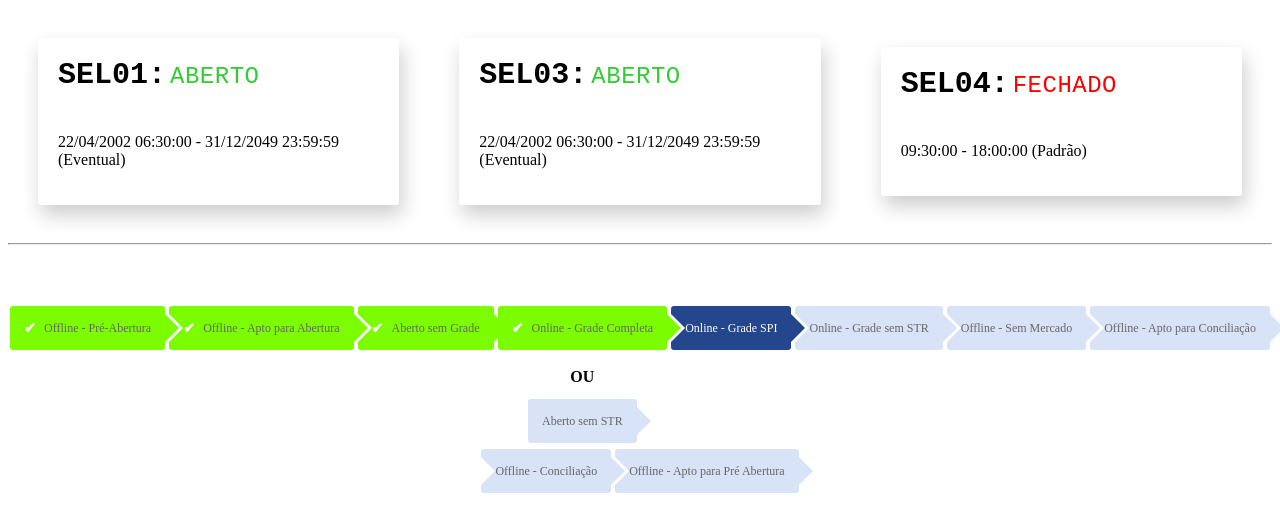
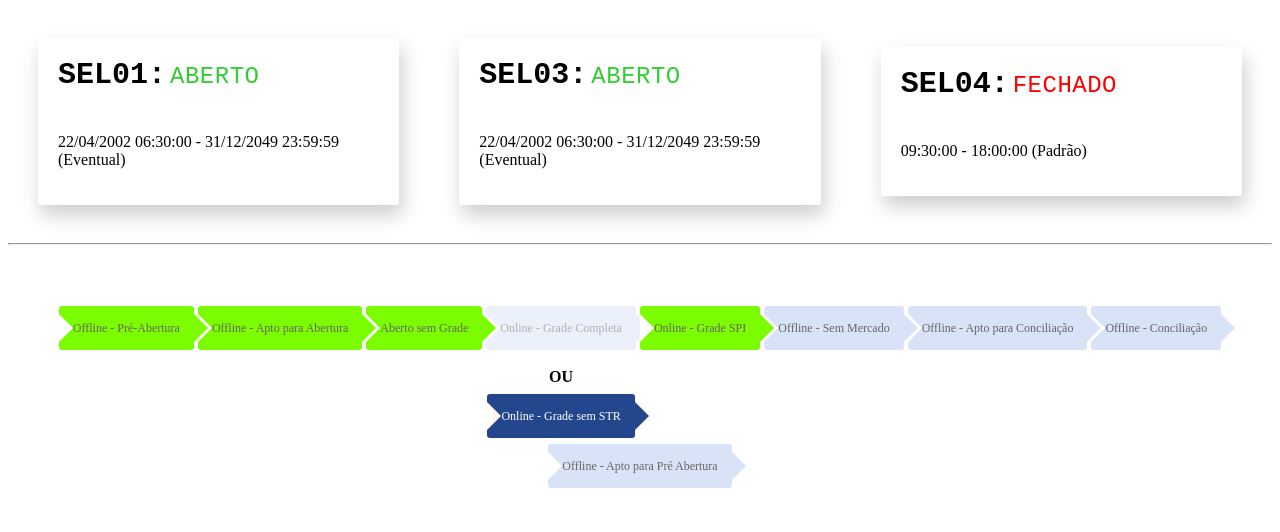
Before and after one commit to fjuncal/selic-status-poc, an Angular app: page / in a window 1280 px wide. Shown: the top 532 px of the page. Built offline with nearby package versions, Linux system fonts and the light colour scheme.

Commit message:
Acertando a lógica do retorno da api

```diff
--- a/src/app/selic-status/componentes/ciclo-vida/ciclo-vida.component.html
+++ b/src/app/selic-status/componentes/ciclo-vida/ciclo-vida.component.html
@@ -1,27 +1,47 @@
 <div class="container">
   <div class="wrapper">
     <div class="arrow-steps clearfix">
-      <div class="step done"><span>Offline - Pré-Abertura</span></div>
-      <div class="step done"><span>Offline - Apto para Abertura</span></div>
-      <div class="step done"><span>Aberto sem Grade</span></div>
+      <div [class]="getStepClass('Offline - Pré-Abertura')">
+        <span>Offline - Pré-Abertura</span>
+      </div>
+      <div [class]="getStepClass('Offline - Apto para Abertura')">
+        <span>Offline - Apto para Abertura</span>
+      </div>
+      <div [class]="getStepClass('Aberto sem Grade')">
+        <span>Aberto sem Grade</span>
+      </div>
 
-      <!-- 🔥 Grupo para manter alinhamento correto -->
+      <!-- 🔥 Mantendo alinhamento correto -->
       <div class="grupo-online">
-        <div class="step done" id="online-grade-completa">
+        <div
+          [class]="getStepClass('Online - Grade Completa')"
+          id="online-grade-completa"
+        >
           <span>Online - Grade Completa</span>
         </div>
         <div class="separator">OU</div>
         <div class="arrow-steps extra-step">
-          <div class="step"><span>Aberto sem STR</span></div>
+          <div [class]="getStepClass('Online - Grade sem STR')">
+            <span>Online - Grade sem STR</span>
+          </div>
         </div>
       </div>
 
-      <div class="step current"><span>Online - Grade SPI</span></div>
-      <div class="step"><span>Online - Grade sem STR</span></div>
-      <div class="step"><span>Offline - Sem Mercado</span></div>
-      <div class="step"><span>Offline - Apto para Conciliação</span></div>
-      <div class="step"><span>Offline - Conciliação</span></div>
-      <div class="step"><span>Offline - Apto para Pré Abertura</span></div>
+      <div [class]="getStepClass('Online - Grade SPI')">
+        <span>Online - Grade SPI</span>
+      </div>
+      <div [class]="getStepClass('Offline - Sem Mercado')">
+        <span>Offline - Sem Mercado</span>
+      </div>
+      <div [class]="getStepClass('Offline - Apto para Conciliação')">
+        <span>Offline - Apto para Conciliação</span>
+      </div>
+      <div [class]="getStepClass('Offline - Conciliação')">
+        <span>Offline - Conciliação</span>
+      </div>
+      <div [class]="getStepClass('Offline - Apto para Pré Abertura')">
+        <span>Offline - Apto para Pré Abertura</span>
+      </div>
     </div>
   </div>
 </div>
--- a/src/app/selic-status/componentes/ciclo-vida/ciclo-vida.component.scss
+++ b/src/app/selic-status/componentes/ciclo-vida/ciclo-vida.component.scss
@@ -73,11 +73,6 @@
   z-index: 0;
 }
 
-/* 🔥 Mantém a sequência dos steps como estava antes */
-.arrow-steps .step:first-child:before {
-  border: none;
-}
-
 /* 🔥 Mantém os steps concluídos com a cor original */
 .arrow-steps .step.done {
   background-color: lawngreen;
@@ -87,24 +82,7 @@
   border-left: 14px solid lawngreen;
 }
 
-/* 🔥 Restaura o ✔ na frente do texto */
-.arrow-steps .step.done span {
-  position: relative;
-  padding-left: 20px; /* 🔥 Dá espaço para o ✔ */
-}
-
-.arrow-steps .step.done span:before {
-  content: "✔";
-  font-size: 14px;
-  font-weight: bold;
-  color: white; /* 🔥 Agora o ✔ é branco como antes */
-  position: absolute;
-  left: 0;
-  top: 50%;
-  transform: translateY(-50%);
-}
-
-/* 🔥 Mantém o step atual com destaque */
+/* 🔥 Mantém o step atual com destaque azul */
 .arrow-steps .step.current {
   background-color: #23468c;
   color: white;
@@ -114,22 +92,21 @@
   border-left: 14px solid #23468c;
 }
 
+/* 🔥 Cinza escuro para os steps ignorados */
+.step.ignored {
+  background-color: #b0b0b0;
+  opacity: 0.5;
+}
+
 /* 🔥 "OU" agora tem mais espaçamento para não ficar grudado */
 .separator {
   font-weight: bold;
   text-align: center;
   margin-bottom: 5px;
-  margin-top: 15px; /* 🔥 Adicionando um espaço maior */
+  margin-top: 15px;
 }
 
-/* 🔥 "Aberto sem STR" sempre abaixo do "OU" */
-.extra-step {
-  display: flex;
-  justify-content: center;
-  margin-top: 5px;
-}
-
-/* 🔥 Ajuste responsivo: Some com "OU" quando a tela for muito pequena */
+/* 🔥 Ajuste responsivo */
 @media screen and (max-width: 768px) {
   .separator {
     display: none;
--- a/src/app/selic-status/componentes/ciclo-vida/ciclo-vida.component.ts
+++ b/src/app/selic-status/componentes/ciclo-vida/ciclo-vida.component.ts
@@ -3,13 +3,69 @@ import { Component, OnInit } from '@angular/core';
 @Component({
   selector: 'app-ciclo-vida',
   templateUrl: './ciclo-vida.component.html',
-  styleUrls: ['./ciclo-vida.component.scss']
+  styleUrls: ['./ciclo-vida.component.scss'],
 })
 export class CicloVidaComponent implements OnInit {
+  // 🔥 Lista ordenada dos status
+  statusOrder = [
+    'Offline - Pré-Abertura',
+    'Offline - Apto para Abertura',
+    'Aberto sem Grade',
+    'Online - Grade Completa',
+    'Online - Grade SPI',
+    'Online - Grade sem STR',
+    'Offline - Sem Mercado',
+    'Offline - Apto para Conciliação',
+    'Offline - Conciliação',
+    'Offline - Apto para Pré Abertura',
+  ];
 
-  constructor() { }
+  currentStatus: string = ''; // 🔥 Status atual vindo da API
+  stepsHistory: string[] = []; // 🔥 Histórico do caminho percorrido
+
+  constructor() {}
 
   ngOnInit() {
+    // 🔥 Simulação de chamada da API (substitua por fetch real)
+    setTimeout(() => this.updateStepsFromAPI('Online - Grade sem STR'), 1000);
   }
 
+  updateStepsFromAPI(apiResponse: string) {
+    this.currentStatus = apiResponse;
+
+    // 🔥 Descobre o índice do status atual
+    const index = this.statusOrder.indexOf(this.currentStatus);
+
+    // 🔥 Define o caminho percorrido até o status atual
+    this.stepsHistory = this.statusOrder.slice(0, index + 1);
+
+    // 🔥 Garante que "Online - Grade Completa" ou "Aberto sem STR" sejam usados corretamente
+    if (this.stepsHistory.includes('Online - Grade sem STR')) {
+      this.stepsHistory = this.stepsHistory.filter(
+        (step) => step !== 'Online - Grade Completa'
+      );
+    } else if (this.stepsHistory.includes('Online - Grade Completa')) {
+      this.stepsHistory = this.stepsHistory.filter(
+        (step) => step !== 'Online - Grade sem STR'
+      );
+    }
+  }
+
+  // 🔥 Método que retorna a classe do step dinamicamente
+  getStepClass(step: string): string {
+    if (this.currentStatus === step) {
+      return 'step current'; // 🔥 Status atual (azul)
+    }
+    if (this.stepsHistory.includes(step)) {
+      return 'step done'; // 🔥 Passou por esse step (verde)
+    }
+    if (
+      (step === 'Online - Grade Completa' ||
+        step === 'Online - Grade sem STR') &&
+      !this.stepsHistory.includes(step)
+    ) {
+      return 'step ignored'; // 🔥 O step alternativo não foi usado (cinza escuro)
+    }
+    return 'step'; // Nenhuma classe adicional
+  }
 }
```
